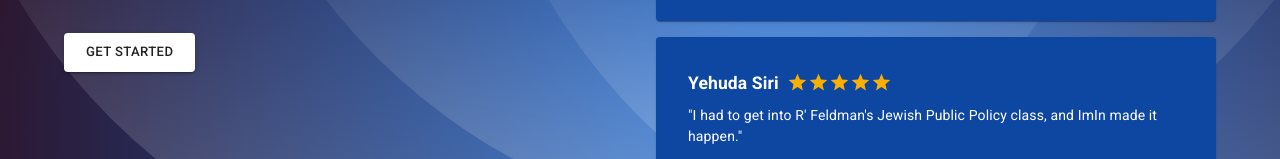
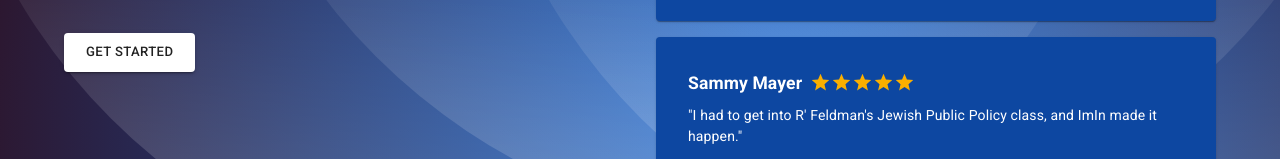
Before and after one commit to shulman33/imin-fullstack, a React (Create React App) app: page / in a window 1280 px wide. Shown: the part 499-658 px from the top of the page. Built offline with nearby package versions, Linux system fonts and the light colour scheme; no server answers; what aws-amplify would draw is missing.

Commit message:
changed siri to sammy

```diff
--- a/src/components/LandingPage.js
+++ b/src/components/LandingPage.js
@@ -218,7 +218,7 @@
                                 <ReviewCard>
                                     <CardContent>
                                         <Box display="flex" alignItems="center">
-                                            <ReviewerName variant="h6">Yehuda Siri</ReviewerName>
+                                            <ReviewerName variant="h6">Sammy Mayer</ReviewerName>
                                             <ReviewRating value={5} readOnly />
                                         </Box>
                                         <ReviewText>
```
